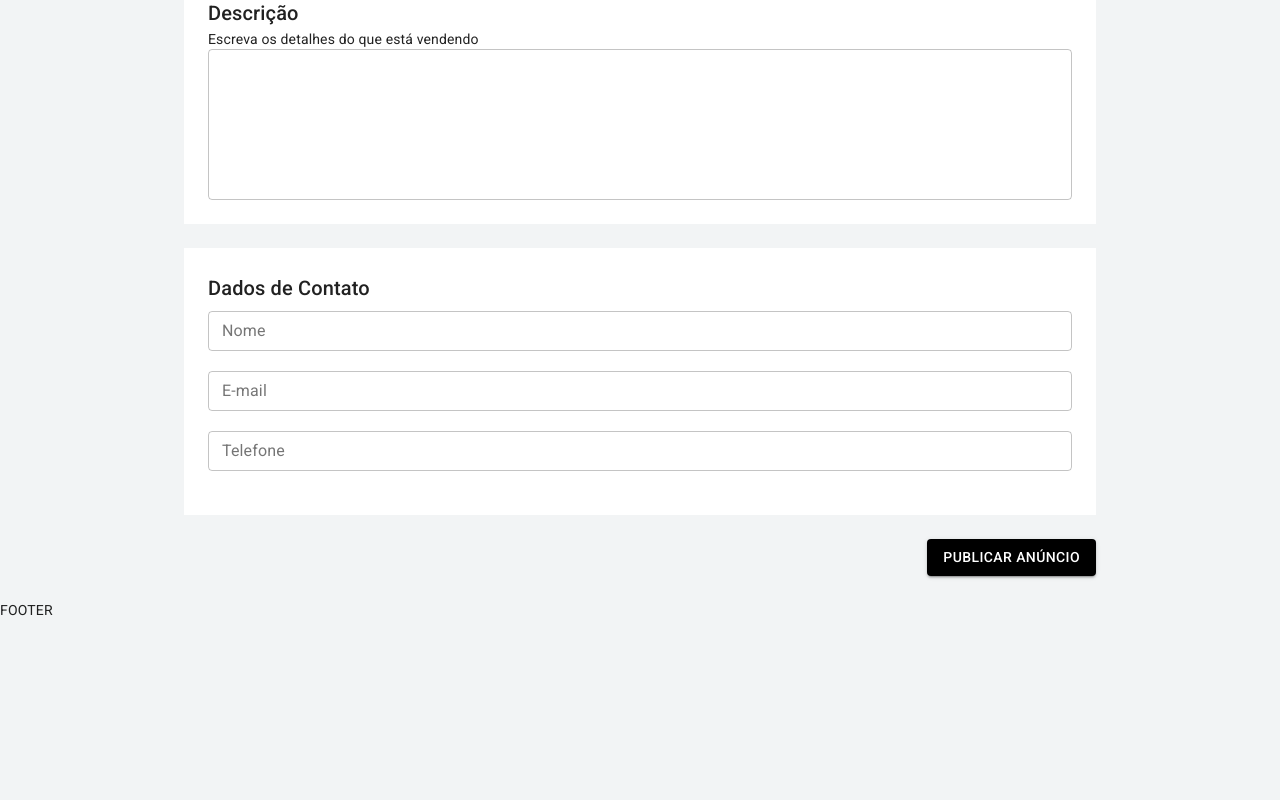
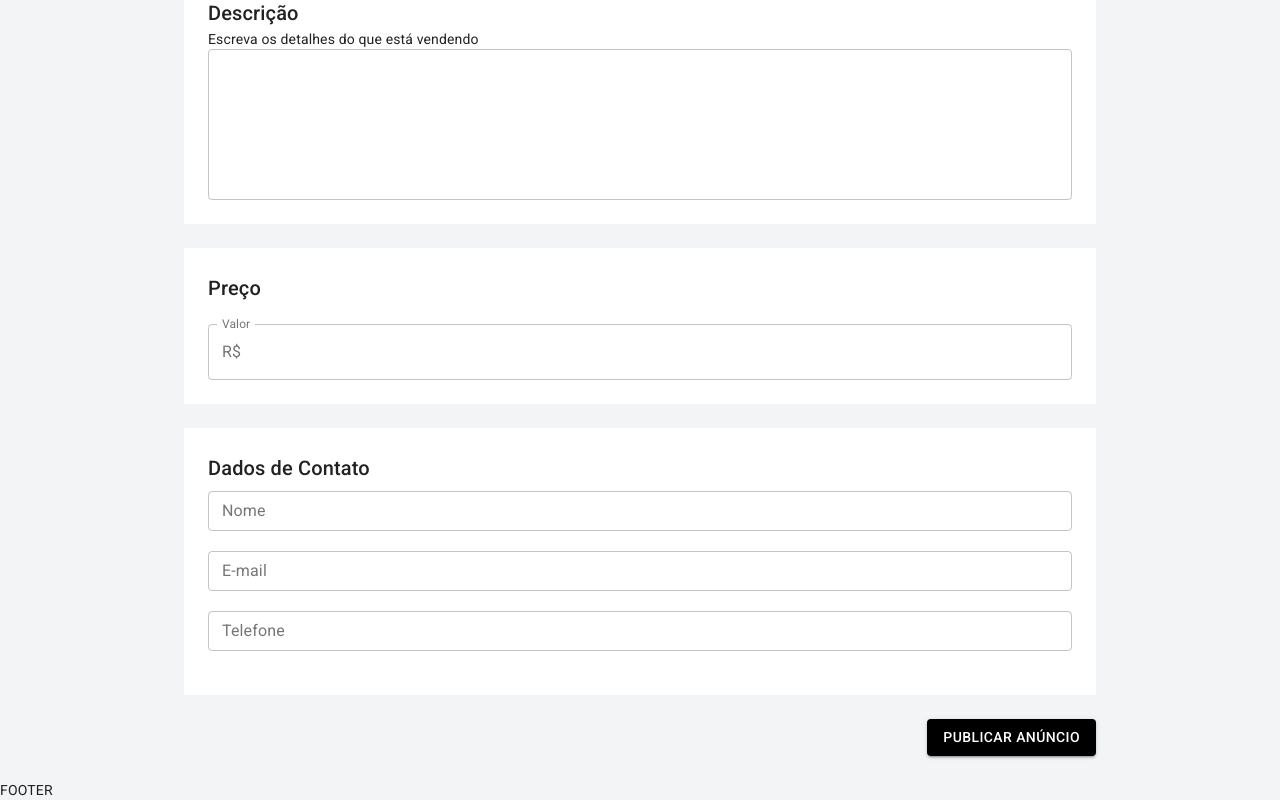
Before and after one commit to brenopapalardi/anunx, a Next.js app: page /user/publish in a window 1280 px wide. Shown: the part 844-1644 px from the top of the page. Before the commit the page ends 1464 px from the top, so only its background shows below. Built offline with nearby package versions, Linux system fonts and the light colour scheme.

Commit message:
adicionando box de preço

```diff
--- a/pages/user/publish.js
+++ b/pages/user/publish.js
@@ -6,7 +6,11 @@ import {
     TextField,
     Select,
     Button,
-    IconButton
+    IconButton,
+    FormControl,
+    InputLabel,
+    OutlinedInput,
+    InputAdornment
 } from '@material-ui/core'
 import { useDropzone } from 'react-dropzone'
 import { makeStyles } from '@material-ui/core/styles'
@@ -223,6 +227,25 @@ const Publish = () => {
                 </Box>
         </Container>
 
+        <Container maxWidth="md" className={classes.boxContainer}>
+            <Box className={classes.box}>
+                <Typography component="h6" variant="h6" color="textPrimary">
+                    Preço
+                </Typography>
+                <br />
+                <FormControl fullWidth variant="outlined">
+                    <InputLabel>Valor</InputLabel>
+                    <OutlinedInput
+                    onChange={() => {}}
+                    startAdornment={<InputAdornment position="start">R$</InputAdornment>}
+                    labelWidth={40}
+                    />
+                </FormControl>
+            </Box>
+        </Container>
+
+
+
            <Container maxWidth="md" className={classes.boxContainer}>
                 <Box className={classes.box}>
                     <Typography component="h6" variant="h6" color="textPrimary" gutterBottom>
```
